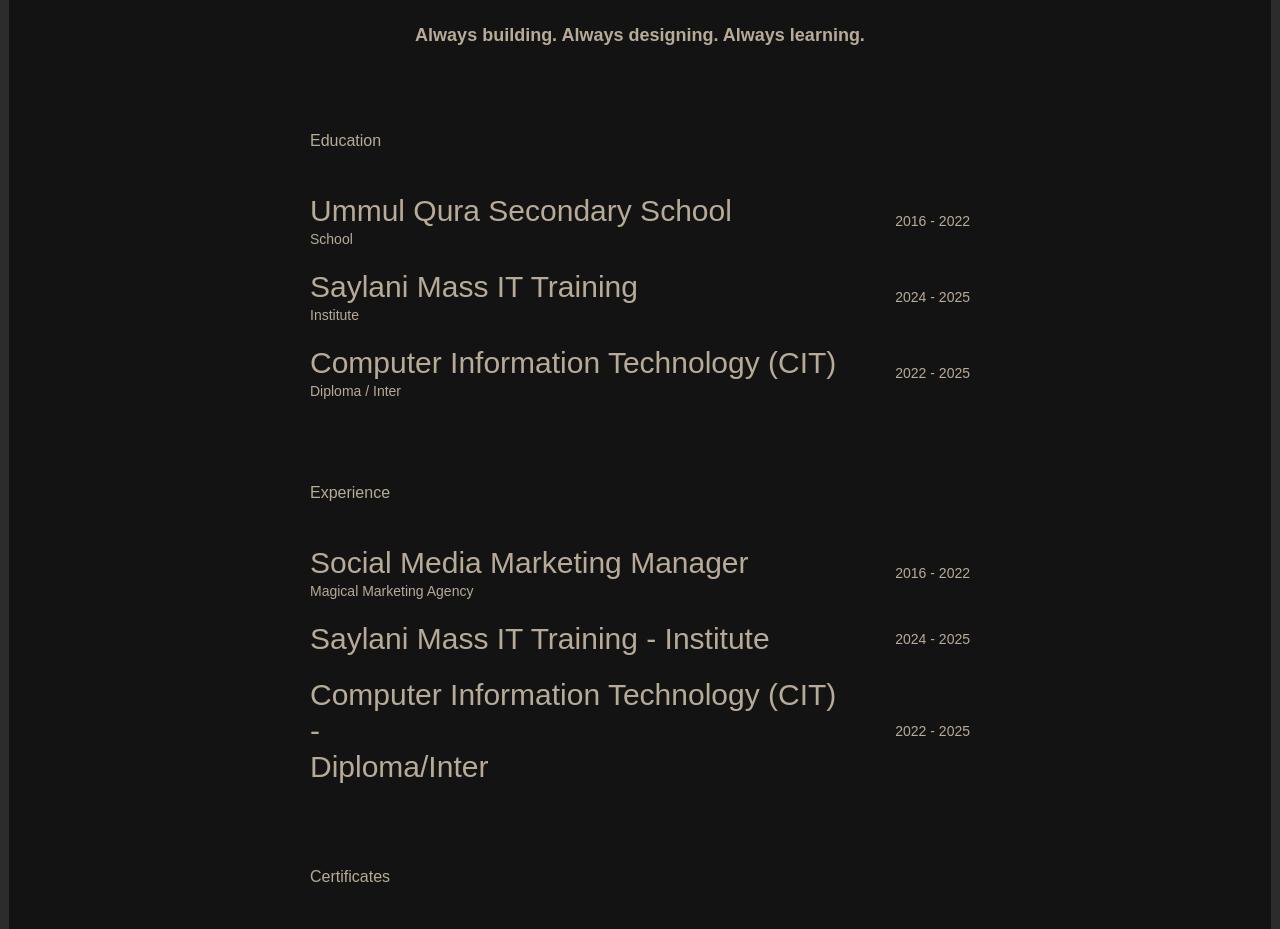
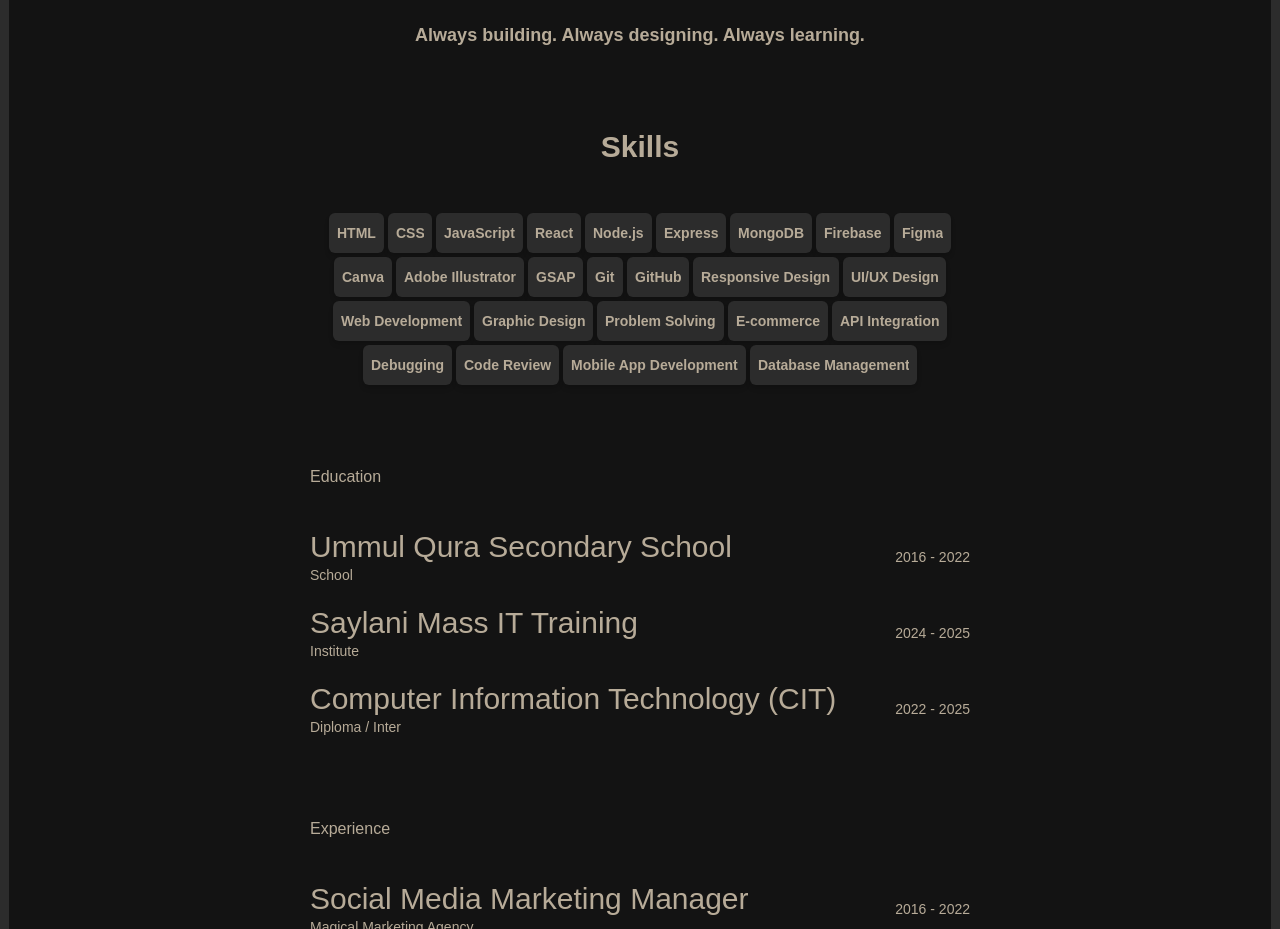
Before and after one commit to ahmed-ashar/Portfolio, a React (Vite) app: page /about in a window 1280 px wide. Shown: the part 980-1909 px from the top of the page. Built offline with nearby package versions, Linux system fonts and the light colour scheme; a web font is replaced by a local one.

Commit message:
added skills

```diff
--- a/src/components/aboutPage/AboutPage.jsx
+++ b/src/components/aboutPage/AboutPage.jsx
@@ -1,6 +1,7 @@
 import React from "react";
 import TextReveal from "../../utilis/textReveal/TextReveal";
 import AboutData from "../../data/AboutData";
+import Magnet from "../../utilis/magnet/Magnet";
 
 
 const AboutPage = () => {
@@ -11,6 +12,7 @@ const AboutPage = () => {
     experience: experienceData,
     certificate: certificateData,
     contact: contactData,
+    skills: skills
   } = AboutData();
 
   return (
@@ -48,6 +50,26 @@ const AboutPage = () => {
             </p>
           </TextReveal>
         </div>
+{/* Skills Section */}
+<div className="my-20">
+  <TextReveal delay={0.2}>
+    <h1 className="text-3xl font-bold text-center mb-12">Skills</h1>
+  </TextReveal>
+
+  <div className="flex flex-wrap justify-center gap-1">
+    {skills.map((skill, idx) => (
+      <TextReveal key={idx} delay={0.05 * idx}>
+        <div className="bg-[#2c2c2c]  px-2 py-2 rounded-md shadow-md hover:scale-105 transition-transform duration-300">
+                <Magnet padding={20} disabled={false} magnetStrength={5}>
+          <h2 className="text-sm font-semibold text-center">{skill}</h2>
+          </Magnet>
+        </div>
+      </TextReveal>
+    ))}
+  </div>
+</div>
+
+
 
         {/* Education Section */}
         <div className="my-20">
--- a/src/data/AboutData.jsx
+++ b/src/data/AboutData.jsx
@@ -1,4 +1,4 @@
-import React from 'react'
+import React from "react";
 
 const AboutData = () => {
   const about = {
@@ -14,6 +14,33 @@ const AboutData = () => {
     closing: "Always building. Always designing. Always learning.",
   };
 
+  const skills = [
+    "HTML",
+    "CSS",
+    "JavaScript",
+    "React",
+    "Node.js",
+    "Express",
+    "MongoDB",
+    "Firebase",
+    "Figma",
+    "Canva",
+    "Adobe Illustrator",
+    "GSAP",
+    "Git",
+    "GitHub",
+    "Responsive Design",
+    "UI/UX Design",
+    "Web Development",
+    "Graphic Design",
+    "Problem Solving",
+    "E-commerce",
+    "API Integration",
+    "Debugging",
+    "Code Review",
+    "Mobile App Development",
+    "Database Management",
+  ];
   const education = [
     {
       title: "Ummul Qura Secondary School",
@@ -83,7 +110,8 @@ const contact = [
     experience,
     certificate,
     contact,
+    skills,
   };
-}
+};
 
-export default AboutData
+export default AboutData;
```
Lines whose indentation alone changed are shown as unchanged.
